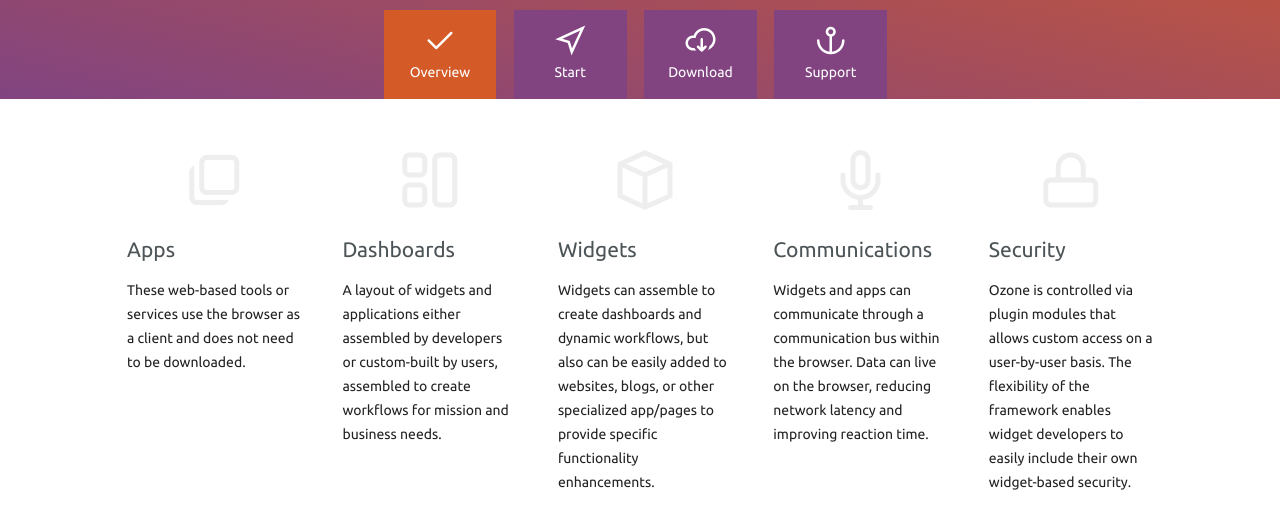
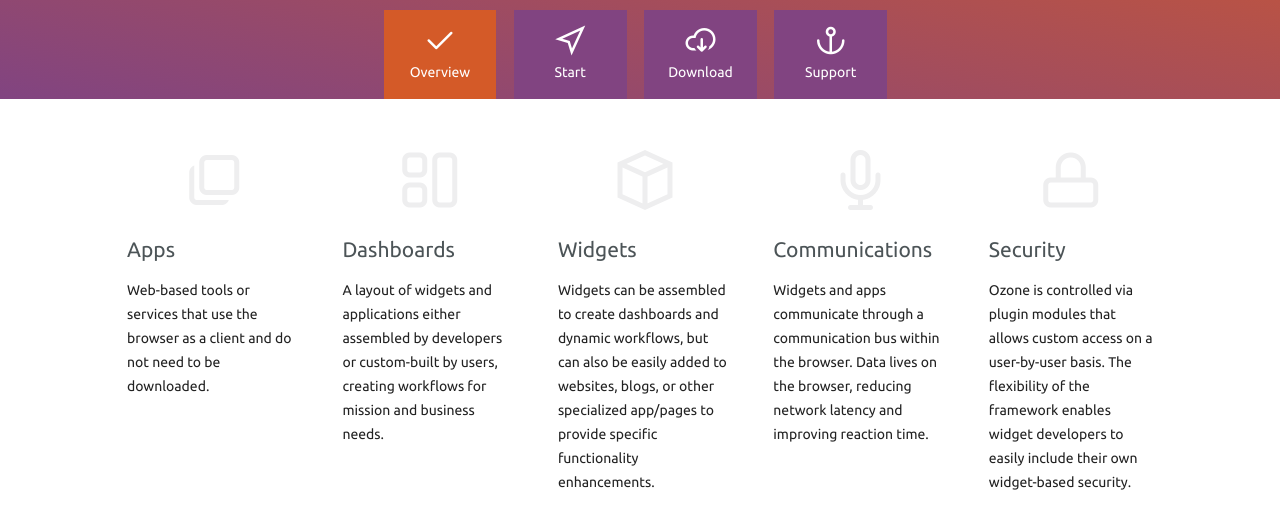
Before and after one commit to colemanserious/ozone-website, a plain HTML site: page ozp.html in a window 1280 px wide. Shown: the part 283-800 px from the top of the page. Drawn offline with Linux system fonts and the light colour scheme.

Commit message:
update language

```diff
--- a/ozp.html
+++ b/ozp.html
@@ -55,22 +55,22 @@
                 <div class="col5">
                     <h1 class="icon-stack-2"></h1>
                     <h2>Apps</h2>
-                    <p>These web-based tools or services use the browser as a client and does not need to be downloaded.</p>
+                    <p>Web-based tools or services that use the browser as a client and do not need to be downloaded.</p>
                 </div>
                 <div class="col5">
                     <h1 class="icon-content-right"></h1>
                     <h2>Dashboards</h2>
-                    <p>A layout of widgets and applications either assembled by developers or custom-built by users, assembled to create workflows for mission and business needs.</p>
+                    <p>A layout of widgets and applications either assembled by developers or custom-built by users, creating workflows for mission and business needs.</p>
                 </div>
                 <div class="col5">
                     <h1 class="icon-box"></h1>
                     <h2>Widgets</h2>
-                    <p>Widgets can assemble to create dashboards and dynamic workflows, but also can be easily added to websites, blogs, or other specialized app/pages to provide specific functionality enhancements.</p>
+                    <p>Widgets can be assembled to create dashboards and dynamic workflows, but can also be easily added to websites, blogs, or other specialized app/pages to provide specific functionality enhancements.</p>
                 </div>
                 <div class="col5">
                     <h1 class="icon-microphone"></h1>
                     <h2>Communications</h2>
-                    <p>Widgets and apps can communicate through a communication bus within the browser. Data can live on the browser, reducing network latency and improving reaction time.</p>
+                    <p>Widgets and apps communicate through a communication bus within the browser. Data lives on the browser, reducing network latency and improving reaction time.</p>
                 </div>
                 <div class="col5">
                     <h1 class="icon-lock"></h1>
```
